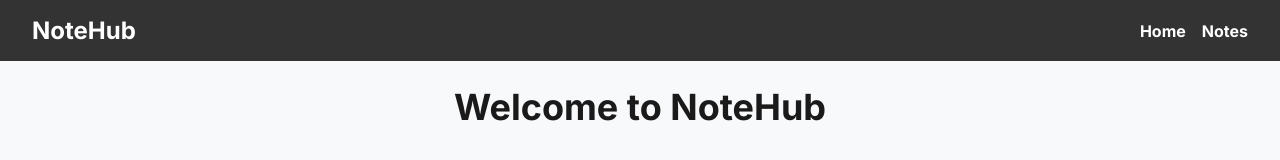
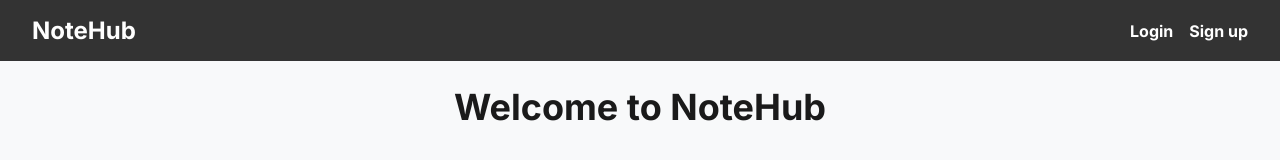
Before and after one commit to ccnvxii/09-auth, a Next.js app: page / in a window 1280 px wide. Shown: the top 160 px of the page. Built offline with nearby package versions, Linux system fonts and the light colour scheme; no server answers.

Commit message:
refactor: simplify Header component structure and improve accessibility

```diff
--- a/components/Header/Header.tsx
+++ b/components/Header/Header.tsx
@@ -1,24 +1,19 @@
+'use client';
+
 import Link from 'next/link';
+import AuthNavigation from '../AuthNavigation/AuthNavigation';
 import css from './Header.module.css';
 
-const Header = () => {
+export default function Header() {
   return (
     <header className={css.header}>
-      <Link href="/" aria-label="Home">
-        NoteHub
-      </Link>
-      <nav aria-label="Main Navigation">
+      <Link href="/">NoteHub</Link>
+
+      <nav>
         <ul className={css.navigation}>
-          <li>
-            <Link href="/">Home</Link>
-          </li>
-          <li>
-            <Link href="/notes/filter/all">Notes</Link>
-          </li>
+          <AuthNavigation />
         </ul>
       </nav>
     </header>
   );
-};
-
-export default Header;
+}
```
